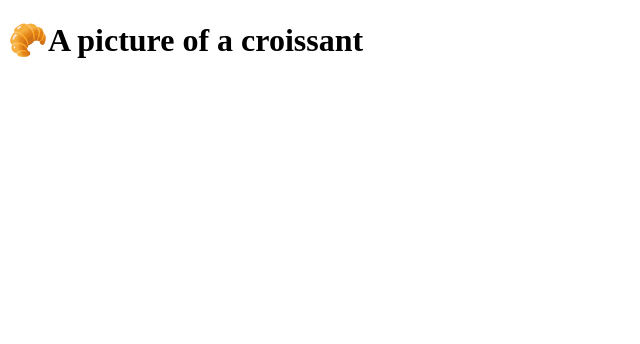
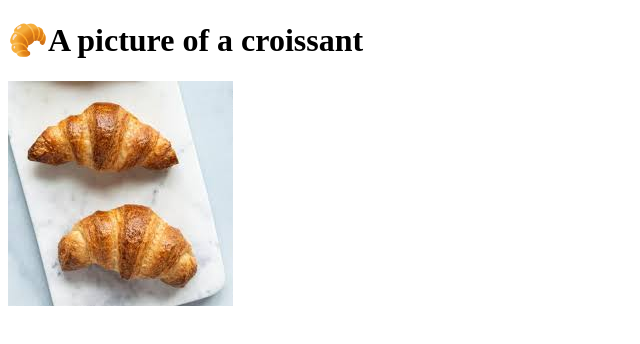
Before and after one commit to ASV185/croissant, a plain HTML site: page photo.html in a window 1280 px wide. Shown: the whole page, without its empty margins (0-640 px from the left). Drawn offline with Linux system fonts and the light colour scheme.

Commit message:
added croissant img

```diff
--- a/photo.html
+++ b/photo.html
@@ -10,6 +10,7 @@
 
 <body>
     <h1>🥐A picture of a croissant</h1>
+    <img src="images/croissant.jpeg" alt="croissant img">
 </body>
 
 </html>
```
Also changed, not shown: images/croissant.jpeg (added).
